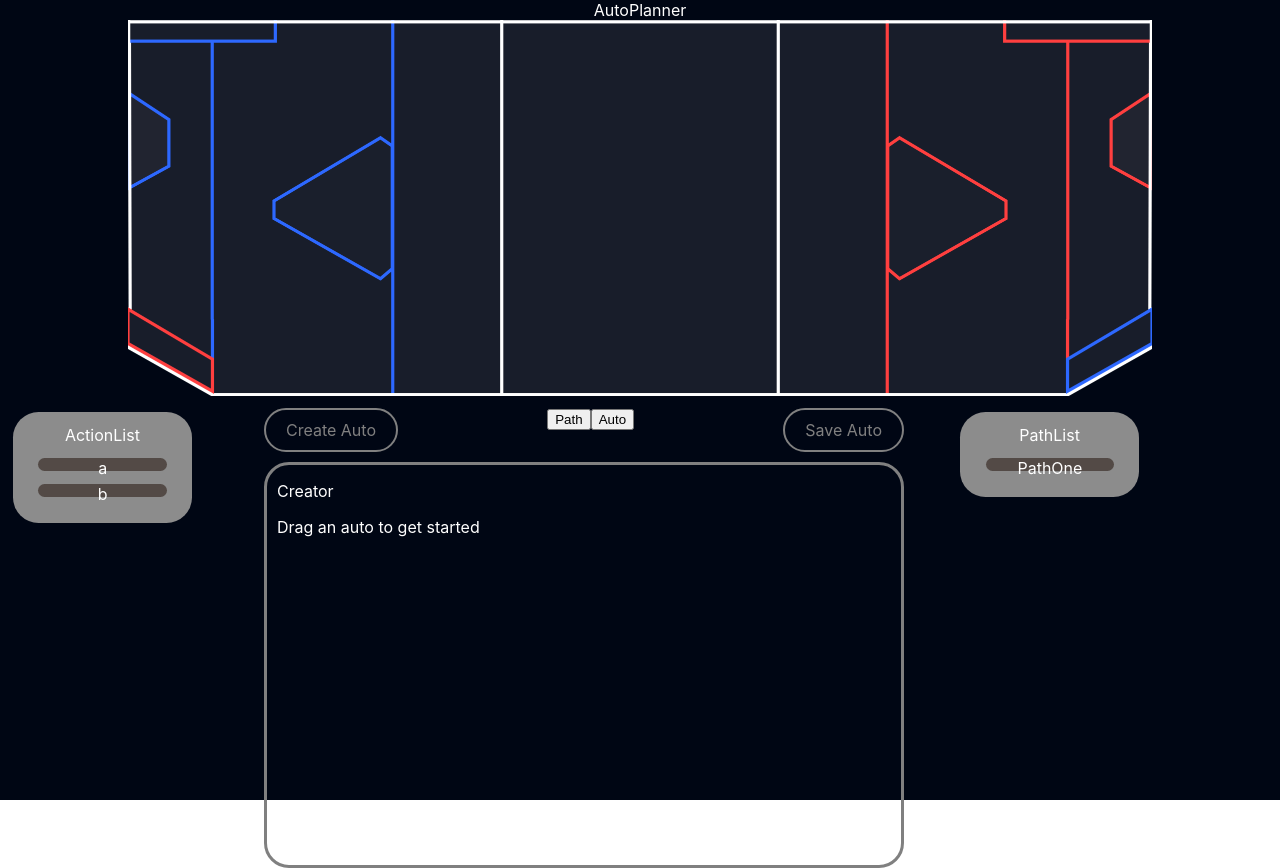
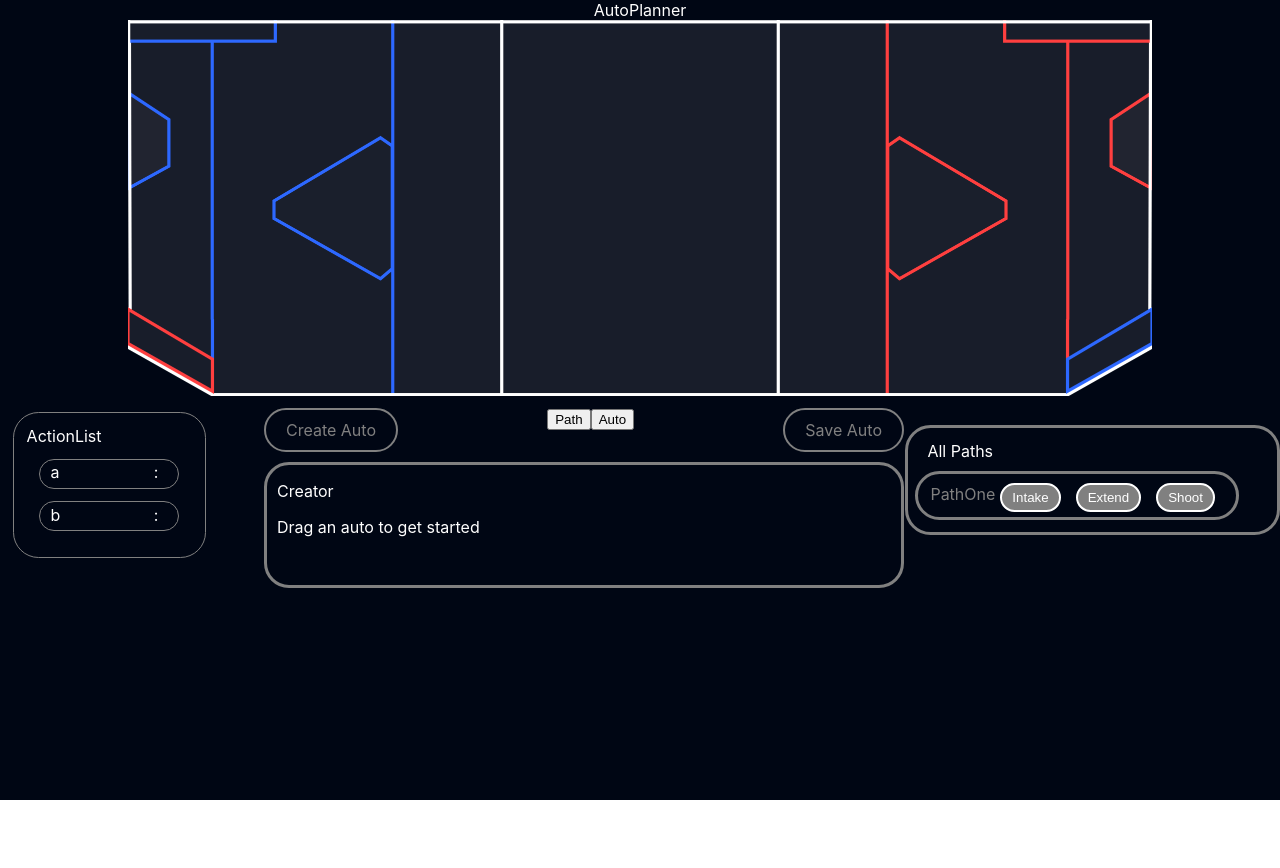
Before and after one commit to Team846/FunkyAutoPlanner, a React (Create React App) app in the folder main/: page / in a window 1280 px wide. After the commit the page ends 800 px from the top, so only its background shows below. Built offline with nearby package versions, Linux system fonts and the light colour scheme.

Commit message:
suggested changes part 1

```diff
--- a/main/src/AutoPlanner/ActionList/Action/Action.css
+++ b/main/src/AutoPlanner/ActionList/Action/Action.css
@@ -1,10 +1,20 @@
 .ActionComponent{
-    background: hsl(21, 9%, 30%);
     border-radius: 100vw;
     height: 1vw;
     width: 10vw;
-    padding:.2%;
-
     margin:1vw;
     position:relative;
+    border-style: solid;
+    border-width: 0.5px;
+    padding-left: 10px;
+    padding-top: 2.5px;
+    padding-bottom: 12.5px;
+    border-color: grey;
+    display: flex;
+    flex-direction: row;
+    justify-content: space-between;
 }
+
+.colon {
+    margin-right: 20px;
+}
--- a/main/src/AutoPlanner/ActionList/Action/Action.tsx
+++ b/main/src/AutoPlanner/ActionList/Action/Action.tsx
@@ -19,7 +19,9 @@ function Action({action, auto, setAuto} : {action:string, auto:((string | number
     }
 
     return (
-      <div className="ActionComponent" key={action} onClick={handleClick}>{action}
+      <div className="ActionComponent" key={action} onClick={handleClick}>
+        <span>{action}</span>
+        <span className="colon">:</span>
       </div>
     );
   }
--- a/main/src/AutoPlanner/ActionList/ActionList.css
+++ b/main/src/AutoPlanner/ActionList/ActionList.css
@@ -1,8 +1,11 @@
 .ActionList{
-    background: hsl(0, 0%, 55%);
     position: absolute;
     padding: 1vw;
     margin: 1vw;
     border-radius: 2vw;
     vertical-align: text-top;
+    text-align: left;
+    border-style: solid;
+    border-width: 0.5px;
+    border-color: grey;
 }
--- a/main/src/AutoPlanner/AutoFormer/AutoFormer.css
+++ b/main/src/AutoPlanner/AutoFormer/AutoFormer.css
@@ -29,7 +29,7 @@
     border-radius: 25px;
     border-color: grey;
     padding-left: 10px;
-    height: 50vh;
+    height: 15vh;
 }
 
 .box-desc {
--- a/main/src/AutoPlanner/PathList/Path/Path.css
+++ b/main/src/AutoPlanner/PathList/Path/Path.css
@@ -1,10 +1,34 @@
 .PathComponent{
-    background: hsl(21, 9%, 30%);
     border-radius: 100vw;
     height: 1vw;
-    width: 10vw;
-    padding:.2%;
+    width: 21.5vw;
+    padding-top: 10px;
+    padding-bottom: 20px;
+    border-style: solid;
+    position:relative;
+    padding-left:1vw;
+    padding-right: 30px;
+    margin-left: -1vw;
+    margin-right: -4vw;
+    margin-top: 10px;
+    color: grey;
+    display: flex;
+    flex-direction: row;
+}
 
-    margin:1vw;
-    position:relative;
+.path-button {
+    position: relative;
+    border-style: solid;
+    border-radius: 100vw;
+    background-color: grey;
+    padding-top: 5px;
+    padding-bottom:20px;
+    padding-left: 10px;
+    padding-right: 10px;
+    margin-top: -1px;
+    margin-right: 10px;
+    margin-left: 5px;
+    border-color: white;
+    color: white;
+    display: flex;
 }
--- a/main/src/AutoPlanner/PathList/Path/Path.tsx
+++ b/main/src/AutoPlanner/PathList/Path/Path.tsx
@@ -11,7 +11,11 @@ function Path({path, auto, setAuto} : {path:(string | number[][])[], auto:((stri
     }
 
     return (
-      <div className="PathComponent" key={path[0] as string} onClick={handleClick}>{path[0]}
+      <div className="PathComponent" key={path[0] as string} onClick={handleClick}>
+        <span>{path[0]}</span>
+        <button className="path-button">Intake</button>
+        <button className="path-button">Extend</button>
+        <button className="path-button">Shoot</button>
       </div>
     );
   }
--- a/main/src/AutoPlanner/PathList/PathList.css
+++ b/main/src/AutoPlanner/PathList/PathList.css
@@ -1,9 +1,17 @@
 .PathList{
-    background: hsl(0, 0%, 55%);
     position: absolute;
-    padding: 1vw;
-    margin: 1vw;
     border-radius: 2vw;
-    right: 10vw;
+    right: 4vw;
     vertical-align: text-top;
+    border-style: solid;
+    text-align: left;
+    border-color: grey;
+    padding-right: 7vw;
+    padding-left: 1.5vw;
+    padding-top: 1vw;
+    padding-bottom: 1vw;
+    margin-right: -4vw;
+    margin-left: 2vw;
+    margin-top: 2vw;
+    margin-bottom: 1vw;
 }
--- a/main/src/AutoPlanner/PathList/PathList.tsx
+++ b/main/src/AutoPlanner/PathList/PathList.tsx
@@ -6,7 +6,7 @@ function PathList({Pathlist, auto, setAuto} : {Pathlist: (string | number[][])[]
 
     return (
       <div className="PathList">
-        <header className="Path-list-header">PathList
+        <header className="Path-list-header">All Paths
             {Pathlist.map((value, index) => {
                 return(<Path path={value} auto={auto} setAuto={setAuto}/>)
             })
```
Also changed, not shown: main/src/AutoPlanner/AutoField/Action/Action.tsx (+8 -4 lines).
